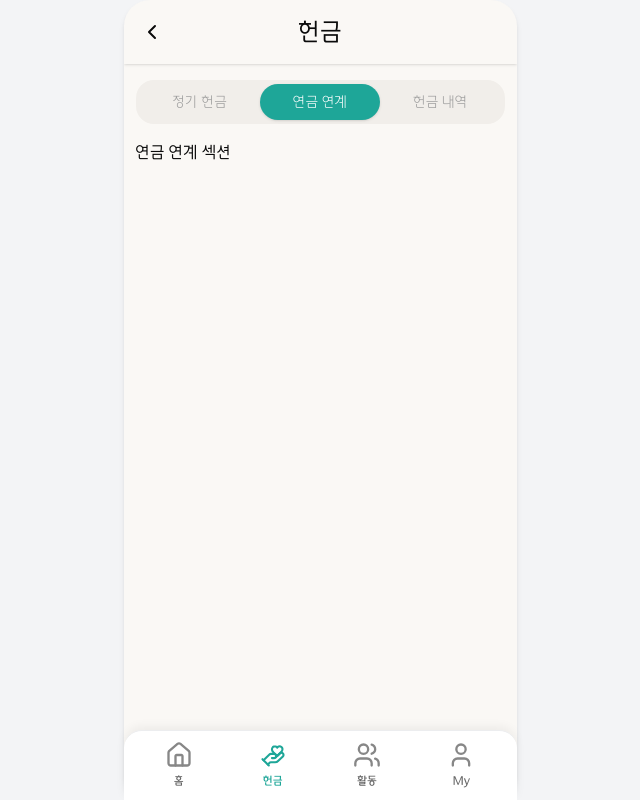
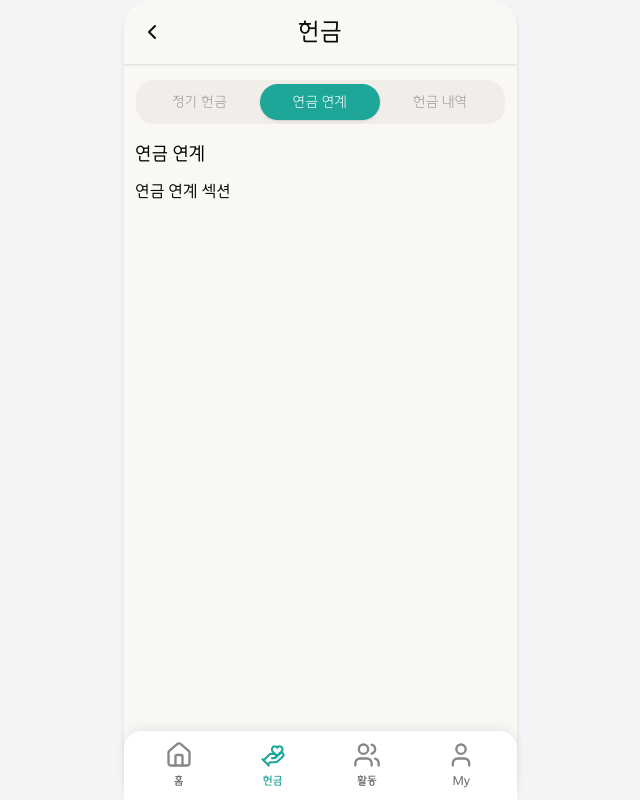
Before and after one commit to PrayForHanaro/Frontend, a Next.js app: page /giving in a window 1280 px wide. Both pictures are taken after a click on the tab "연금 연계". Shown: the whole page, without its empty margins (320-960 px from the left). Built offline with nearby package versions, Linux system fonts and the light colour scheme.

Commit message:
refactor: page division #18

```diff
--- a/app/(main)/giving/page.tsx
+++ b/app/(main)/giving/page.tsx
@@ -4,23 +4,14 @@ import { useState } from 'react';
 
 import Header from '@/components/ui/cmm/Header';
 import Nav from '@/components/ui/cmm/Nav';
+import GivingHistorySection from '@/components/ui/giving/GivingHistorySection';
 import GivingToggle from '@/components/ui/giving/GivingToggle';
+import PensionLinkedSection from '@/components/ui/giving/PensionLinkedSection';
+import RegularGivingSection from '@/components/ui/giving/RegularGivingSection';
 import type { GivingTab } from '@/constants/giving';
 
 export default function GivingPage() {
   const [selectedTab, setSelectedTab] = useState<GivingTab>('정기 헌금');
-
-  function renderContent() {
-    if (selectedTab === '정기 헌금') {
-      return <div>정기 헌금 섹션</div>;
-    }
-
-    if (selectedTab === '연금 연계') {
-      return <div>연금 연계 섹션</div>;
-    }
-
-    return <div>헌금 내역 섹션</div>;
-  }
 
   return (
     <div className="flex flex-col gap-4">
@@ -28,7 +19,9 @@ export default function GivingPage() {
 
       <GivingToggle selectedTab={selectedTab} onChangeTab={setSelectedTab} />
 
-      {renderContent()}
+      {selectedTab === '정기 헌금' && <RegularGivingSection />}
+      {selectedTab === '연금 연계' && <PensionLinkedSection />}
+      {selectedTab === '헌금 내역' && <GivingHistorySection />}
 
       <Nav />
     </div>
--- /dev/null
+++ b/components/ui/giving/GivingHistorySection.tsx
@@ -0,0 +1,10 @@
+'use client';
+
+export default function GivingHistorySection() {
+  return (
+    <div className="flex flex-col gap-3">
+      <h2 className="font-hana-main text-[18px] text-hana-black">헌금 내역</h2>
+      <div>헌금 내역 섹션</div>
+    </div>
+  );
+}
--- /dev/null
+++ b/components/ui/giving/PensionLinkedSection.tsx
@@ -0,0 +1,10 @@
+'use client';
+
+export default function PensionLinkedSection() {
+  return (
+    <div className="flex flex-col gap-3">
+      <h2 className="font-hana-main text-[18px] text-hana-black">연금 연계</h2>
+      <div>연금 연계 섹션</div>
+    </div>
+  );
+}
```
